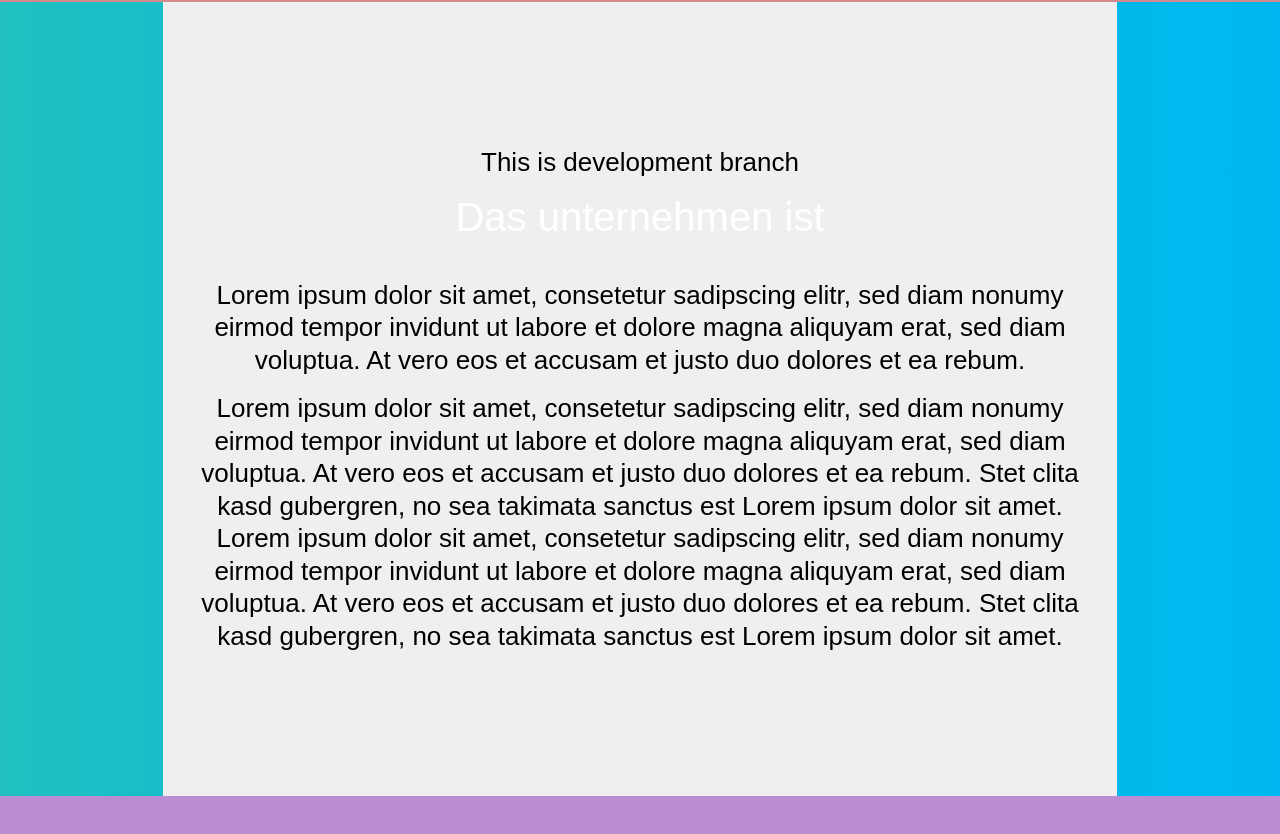
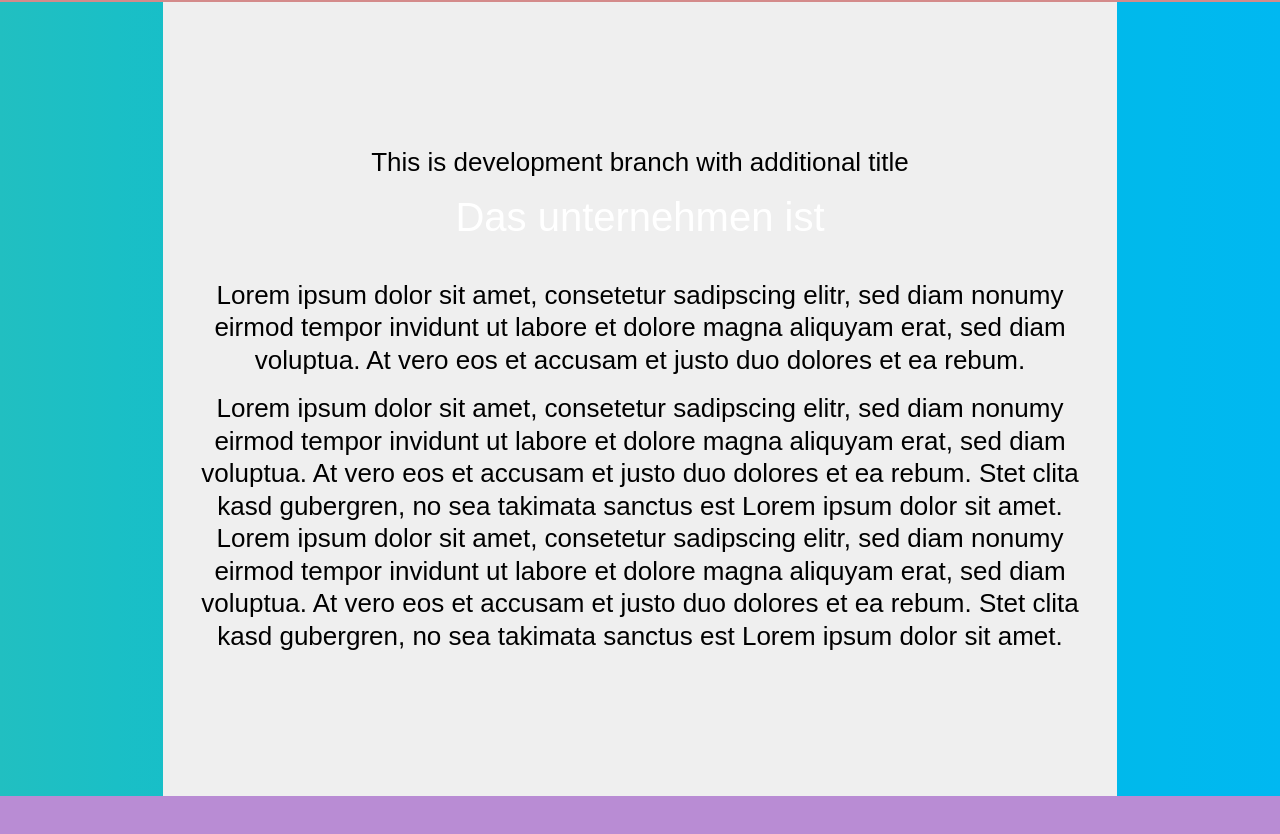
Before and after one commit to bstiner1105/testing-gitting-2, a plain HTML site: page index.html in a window 1280 px wide. Shown: the part 798-1632 px from the top of the page. Drawn offline with nearby package versions, Linux system fonts and the light colour scheme.

Commit message:
Additional change on development

```diff
--- a/index.html
+++ b/index.html
@@ -100,7 +100,7 @@
 			<a href="#" title="Nach unten" class="arrow anchor" data-destination="das-unternehmen">Nach unten</a>
 		</div>
 		<div id="das-unternehmen" class="inner">
-			<p>This is development branch</p>
+			<p>This is development branch with additional title</p>
 			<h2 class="headline">Das unternehmen ist</h2>
 			<p>Lorem ipsum dolor sit amet, consetetur sadipscing elitr, sed diam nonumy eirmod tempor invidunt ut labore et dolore magna aliquyam erat, sed diam voluptua. At vero eos et accusam et justo duo dolores et ea rebum.</p>
 			<p>Lorem ipsum dolor sit amet, consetetur sadipscing elitr, sed diam nonumy eirmod tempor invidunt ut labore et dolore magna aliquyam erat, sed diam voluptua. At vero eos et accusam et justo duo dolores et ea rebum. Stet clita kasd gubergren, no sea takimata sanctus est Lorem ipsum dolor sit amet. Lorem ipsum dolor sit amet, consetetur sadipscing elitr, sed diam nonumy eirmod tempor invidunt ut labore et dolore magna aliquyam erat, sed diam voluptua. At vero eos et accusam et justo duo dolores et ea rebum. Stet clita kasd gubergren, no sea takimata sanctus est Lorem ipsum dolor sit amet.</p>
```
